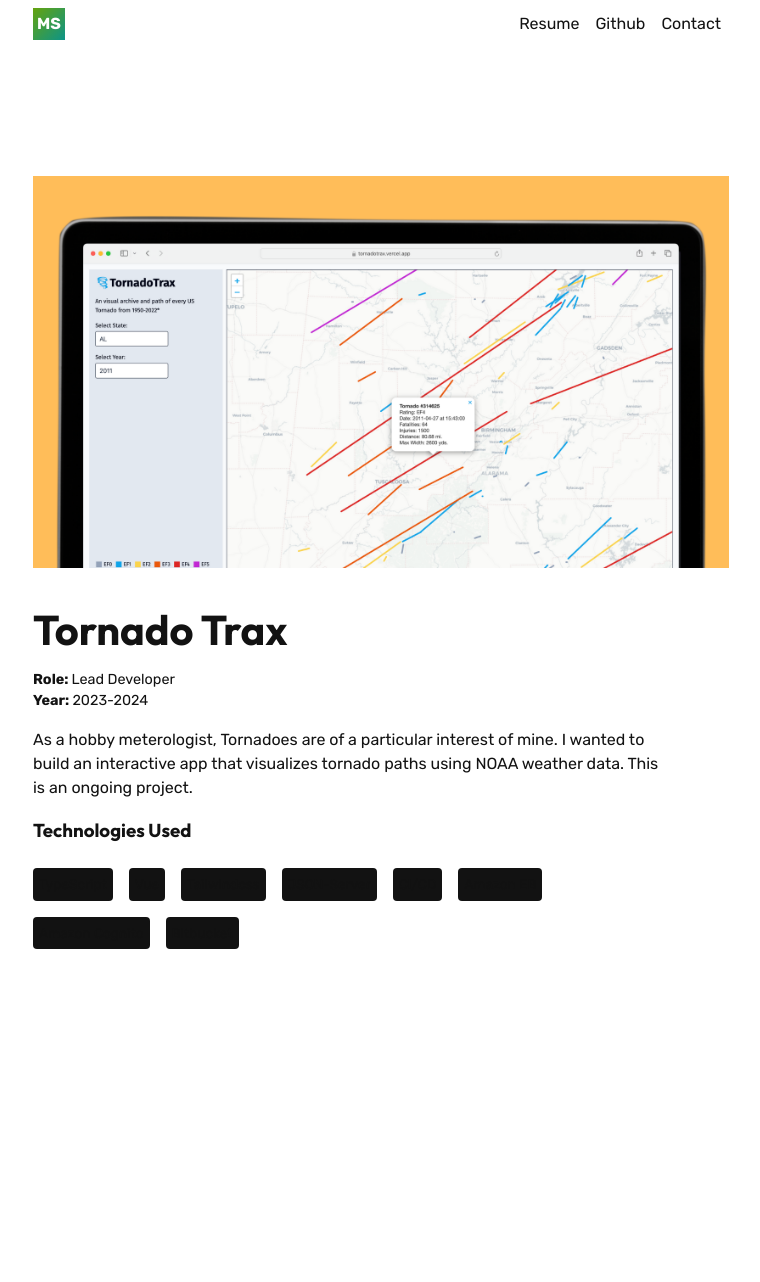
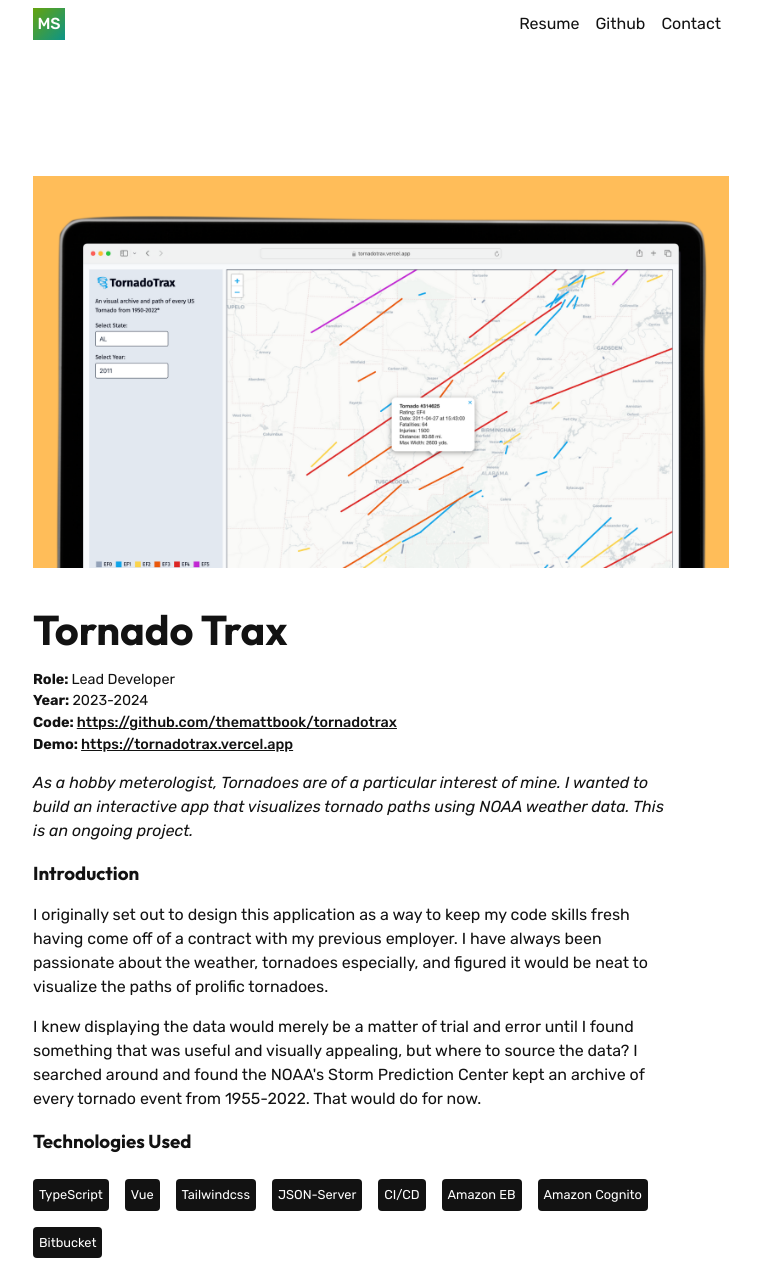
Before and after one commit to themattbook/portfolio-2024, a React (Vite) app: page /projects/tornadotrax in a window 1280 px wide. Shown: the whole page, without its empty margins (287-1047 px from the left). Before the commit the page ends 973 px from the top, so only its background shows below. Built offline with nearby package versions, Linux system fonts and the light colour scheme.

Commit message:
ProjectDetail Component, UI, and Navbar UI

```diff
--- a/package.json
+++ b/package.json
@@ -10,6 +10,7 @@
     "preview": "vite preview"
   },
   "dependencies": {
+    "dompurify": "^3.0.9",
     "react": "^18.2.0",
     "react-dom": "^18.2.0",
     "react-icons": "^5.0.1",
--- a/src/components/Navbar.jsx
+++ b/src/components/Navbar.jsx
@@ -1,11 +1,20 @@
 export default function Navbar() {
 	return (
 		<div className='navbar'>
-			<div className='navbar-left'>MS</div>
+			<div className='navbar-left'>
+				<a href='/'>MS</a>
+			</div>
 			<div className='navbar-right'>
 				<ul>
 					<li>Resume</li>
-					<li>Github</li>
+					<li>
+						<a
+							href='https://github.com/themattbook'
+							target='_blank'
+						>
+							Github
+						</a>
+					</li>
 					<li>Contact</li>
 				</ul>
 			</div>
--- a/src/data/Projects.json
+++ b/src/data/Projects.json
@@ -37,6 +37,7 @@
 			"https://images.unsplash.com/photo-1498050108023-c5249f4df085?q=80&w=2344"
 		],
 		"description": "As a hobby meterologist, Tornadoes are of a particular interest of mine. I wanted to build an interactive app that visualizes tornado paths using NOAA weather data. This is an ongoing project.",
+		"full_desc": "<p>I originally set out to design this application as a way to keep my code skills fresh having come off of a contract with my previous employer. I have always been passionate about the weather, tornadoes especially, and figured it would be neat to visualize the paths of prolific tornadoes.</p><p>I knew displaying the data would merely be a matter of trial and error until I found something that was useful and visually appealing, but where to source the data? I searched around and found the NOAA's Storm Prediction Center kept an archive of every tornado event from 1955-2022. That would do for now.</p>",
 		"tech_used": [
 			"TypeScript",
 			"Vue",
--- a/src/index.css
+++ b/src/index.css
@@ -61,6 +61,12 @@
 	text-decoration: underline;
 	font-weight: 500;
 	color: var(--link-color-dark);
+	transition: font-weight 0.5s ease-in-out;
+}
+
+a:hover {
+	font-weight: 700;
+	transition: font-weight 0.5s ease-in-out;
 }
 
 .container {
@@ -98,10 +104,31 @@
 	cursor: pointer;
 }
 
+.navbar-left > a,
+.navbar-left > a:visited,
+.navbar-left > a:active,
+.navbar-left > a:hover {
+	color: var(--color-dark);
+	text-decoration: none;
+}
+
 .navbar-right {
 	display: flex;
 	align-items: center;
 	margin-left: auto;
+}
+
+.navbar-right li > a,
+.navbar-right li > a:visited,
+.navbar-right li > a:hover,
+.navbar-right li > a:active {
+	font-weight: normal;
+	text-decoration: none;
+	cursor: pointer;
+}
+
+.navbar-right li > a:hover {
+	font-weight: bold;
 }
 
 .navbar-right ul {
@@ -180,13 +207,13 @@
 }
 
 .project-tech-item {
-	background: var(--link-color-light);
+	background: var(--background-light);
 	padding: 6px;
 	border-radius: 4px;
 	margin-right: 1rem;
 	margin-block: 0.5rem;
 	color: var(--color-light);
-	font-size: 0.85rem;
+	font-size: 0.8rem;
 }
 
 @media (prefers-color-scheme: light) {
@@ -207,4 +234,8 @@
 	.nerd-stuff {
 		border: var(--border-light);
 	}
+	.project-tech-item {
+		background: var(--background-dark);
+		color: var(--color-dark);
+	}
 }
--- a/src/routes/ProjectDetail.jsx
+++ b/src/routes/ProjectDetail.jsx
@@ -1,9 +1,11 @@
 import { useParams } from "react-router-dom";
 import projects from "../data/Projects.json";
+import DOMPurify from "dompurify";
 
 export default function ProjectDetail() {
 	const { projectId } = useParams();
 	const project = projects.find((p) => p.id === projectId);
+	const santizedHTMLDescription = project.full_desc;
 
 	if (!project) {
 		return (
@@ -27,8 +29,29 @@
 						<strong>Year: </strong>
 						{project.year}
 					</p>
+					<p>
+						<strong>Code: </strong>
+						<a href={project.github_url} target='_blank'>
+							{project.github_url}
+						</a>
+					</p>
+					<p>
+						<strong>Demo: </strong>
+						<a href={project.demo_url} target='_blank'>
+							{project.demo_url}
+						</a>
+					</p>
 				</div>
-				<p>{project.description}</p>
+				<p>
+					<em>{project.description}</em>
+				</p>
+				<h3>Introduction</h3>
+				<div
+					className='intro'
+					dangerouslySetInnerHTML={{
+						__html: DOMPurify.sanitize(santizedHTMLDescription),
+					}}
+				></div>
 				<h3>Technologies Used</h3>
 				<div className='project-tech-used'>
 					{project.tech_used.map((tech, index) => (
```
Also changed, not shown: 1 other file (tests, documents, lock files or other folders).
